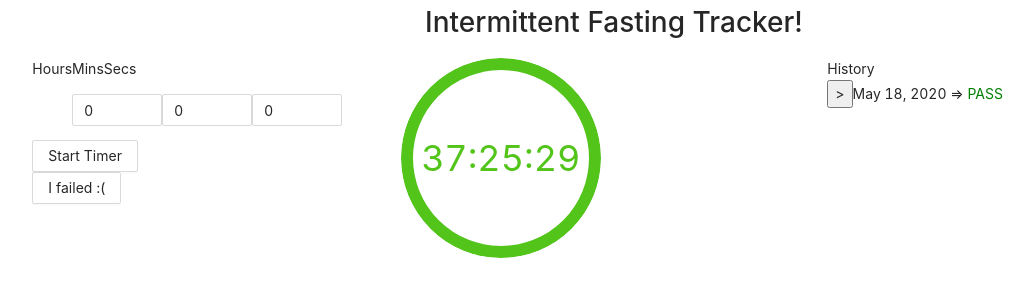
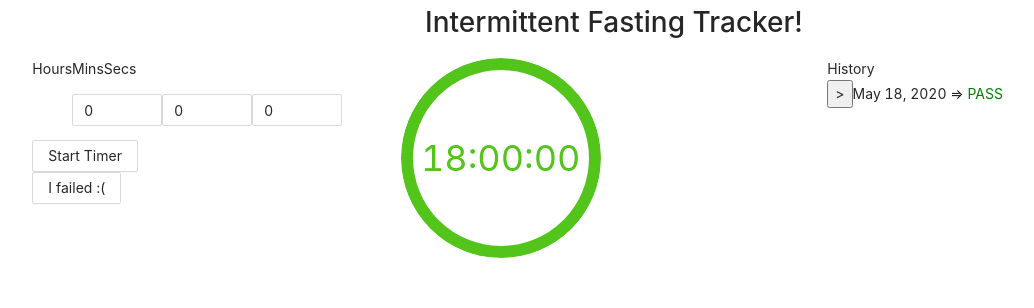
Before and after one commit to colemanjenkins/intermittent-fasting-timer, a React (Create React App) app: page / in a window 1280 px wide. Shown: the top 308 px of the page, without its empty margins (26-1060 px from the left). Built offline with nearby package versions, Linux system fonts and the light colour scheme.

Commit message:
working on bug fixes

```diff
--- a/src/App.js
+++ b/src/App.js
@@ -22,8 +22,9 @@ class App extends Component {
         }
       ],
       timerTime: 18 * 60 * 60 * 1000,
-      timerStart: 1589900551026,
-      currentTime: Date.now()
+      timerStart: 0,
+      currentTime: Date.now(),
+      stop: true
     }
     this.updatePlannedTime = this.updatePlannedTime.bind(this);
     this.newSuccess = this.newSuccess.bind(this);
@@ -40,9 +41,11 @@ class App extends Component {
   updatePlannedTime(msTime) {
     this.setState({
       timerTime: msTime,
-      timerStart: Date.now()
-    })
-    console.log("timerTime: " + this.state.timerTime)
+      timerStart: Date.now(),
+      stop: false
+    });
+    console.log("timerTime: " + this.state.timerTime);
+
   }
   //this should be called when the timer gets to zero
   newSuccess() {
@@ -84,7 +87,7 @@ class App extends Component {
         <h1 className="dummyHeader">Intermittent Fasting Tracker!</h1>
         <div className="grid">
           <TimerControls updatePlannedTime={this.updatePlannedTime} />
-          <Timer timerLength={this.state.timerTime} timerStart={this.state.timerStart} />
+          <Timer stop={this.state.stop} timerLength={this.state.timerTime} timerStart={this.state.timerStart} />
           <History fasts={this.state.fasts} />
           <Records />
         </div>
--- a/src/Components/Timer.js
+++ b/src/Components/Timer.js
@@ -6,59 +6,70 @@ import "antd/dist/antd.css";
 class Timer extends Component {
 
     //gives the difference between timer in the format: "(Hours):(Minutes)"
-    getHoursAndMinutes = (timerStart, timerLength) => {
+    getHoursAndMinutes = (timerStart, timerLength, stop) => {
         let diff = Date.now() - timerStart;
         let timeFull = timerLength - diff;
         let msInHour = 3600000;
         let msInMinute = 60000;
         let min = (Math.floor(timeFull / msInMinute)) % 60;
         let hours = Math.floor(timeFull / msInHour);
+        if (stop) {
+            min = (Math.floor(timerLength / msInMinute)) % 60;
+            hours = Math.floor(timerLength / msInHour);
+        }
+        if (min < 0)
+            min = 0;
+        if (hours < 0)
+            hours = 0;
         let retString = hours + ":" + min;
         if (min < 10)
             retString = hours + ":0" + min;
         return retString;
     };
 
-    getSeconds = (timerStart, timerLength) => {
+    getSeconds = (timerStart, timerLength, stop) => {
         let diff = Date.now() - timerStart;
         let timeFull = timerLength - diff;
         let msInSecond = 1000;
         let sec = (Math.floor(timeFull / msInSecond)) % 60;
+        if (stop)
+            sec = (Math.floor(timerLength / msInSecond)) % 60;
+        if (sec < 0)
+            sec = 0;
         if (sec < 10)
             return "0" + sec;
         return sec + "";
     }
 
-    timeDisplay = (timerStart, timerLength) => {
-        return this.getHoursAndMinutes(timerStart, timerLength) +
-            ":" + this.getSeconds(timerStart, timerLength);
+    timeDisplay = (timerStart, timerLength, stop) => {
+        return this.getHoursAndMinutes(timerStart, timerLength, stop) +
+            ":" + this.getSeconds(timerStart, timerLength, stop);
     }
 
-    calculatePercent = (timerStart, timerLength) => {
+    calculatePercent = (timerStart, timerLength, stop) => {
+        if (stop)
+            return 100;
         let diff = Date.now() - timerStart;
         let timeFull = timerLength - diff;
-        return 100 - 100 * (diff / timeFull);
-    }
-
-    componentDidMount() {
-        this.interval = setInterval(() => this.setState({ time: Date.now() }), 1000);
-    }
-    componentWillUnmount() {
-        clearInterval(this.interval);
+        let pct = 100 - 100 * (diff / timeFull);
+        if (pct < 0)
+            return 0;
+        return pct;
     }
 
     render() {
         const {
+            stop,
             timerLength,
-            timerStart
+            timerStart,
         } = this.props;
         return (
 
             <div className="timer" style={{ verticalAlign: "center" }}>
 
                 <Progress type="circle"
-                    percent={this.calculatePercent(timerStart, timerLength)}
-                    format={() => this.timeDisplay(timerStart, timerLength)}
+                    percent={this.calculatePercent(timerStart, timerLength, stop)}
+                    format={() => this.timeDisplay(timerStart, timerLength, stop)}
                     width={200}
                 />
             </div>
--- a/src/Components/TimerControls.js
+++ b/src/Components/TimerControls.js
@@ -83,7 +83,7 @@ class TimerControls extends React.Component {
                 </div>
                 <div className="StartButton">
                     <Button type="submit"
-                        onClick={() => { this.props.updatePlannedTime(this.state.ms); this.clearTime() }}
+                        onClick={() => { this.clearTime(); this.props.updatePlannedTime(this.state.ms); }}
                     >Start Timer</Button>
                 </div>
                 <div className="GiveUp">
```
